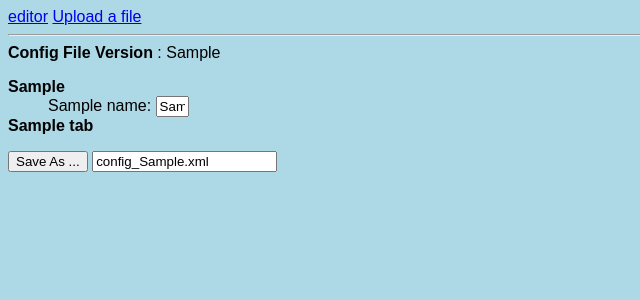
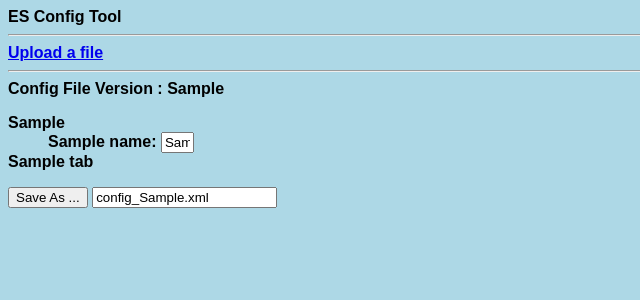
Before and after one commit to pangan/configtool, a Flask app: template app/templates/editor.html in a window 1280 px wide. Shown: the top 300 px of the page, without its empty margins (0-640 px from the left). Run offline with Flask 2, Linux system fonts and the light colour scheme; the template is opened without the code that fills it: most values are stand-ins (such as "Sample title", 1, 10 or a date in 2020).

Commit message:
edit header

```diff
--- a/app/templates/header.html
+++ b/app/templates/header.html
@@ -1 +1,2 @@
-<a href="editor">editor</a>
+<b>ES Config Tool <b>
+<hr>
```
Also changed, not shown: 1 other file.
